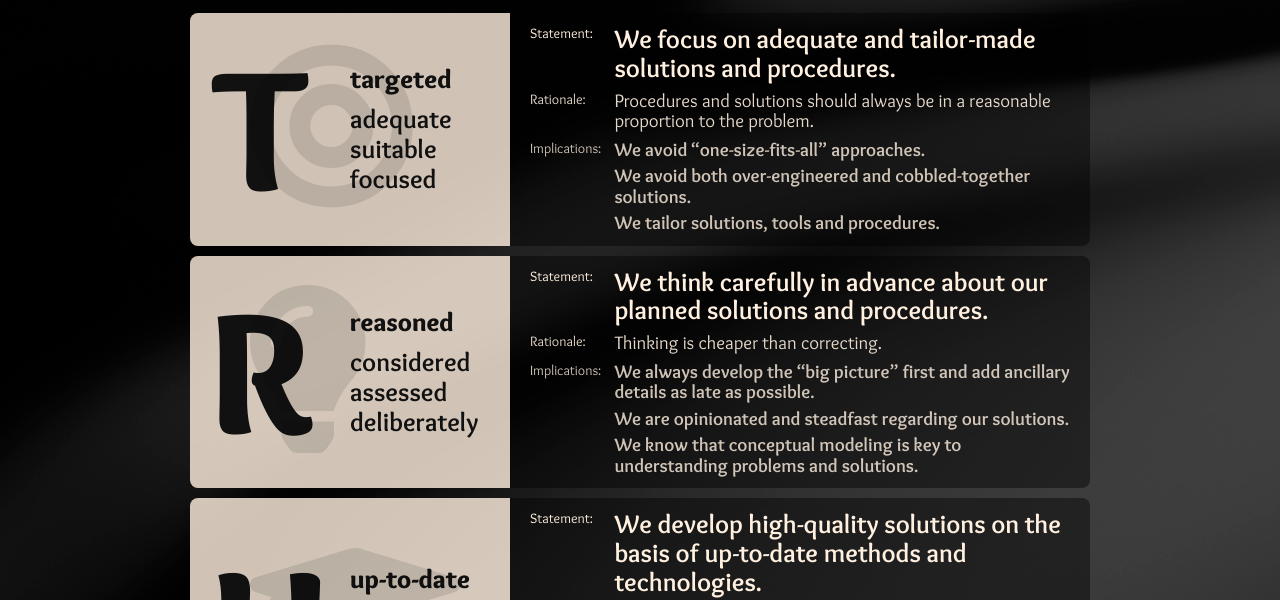
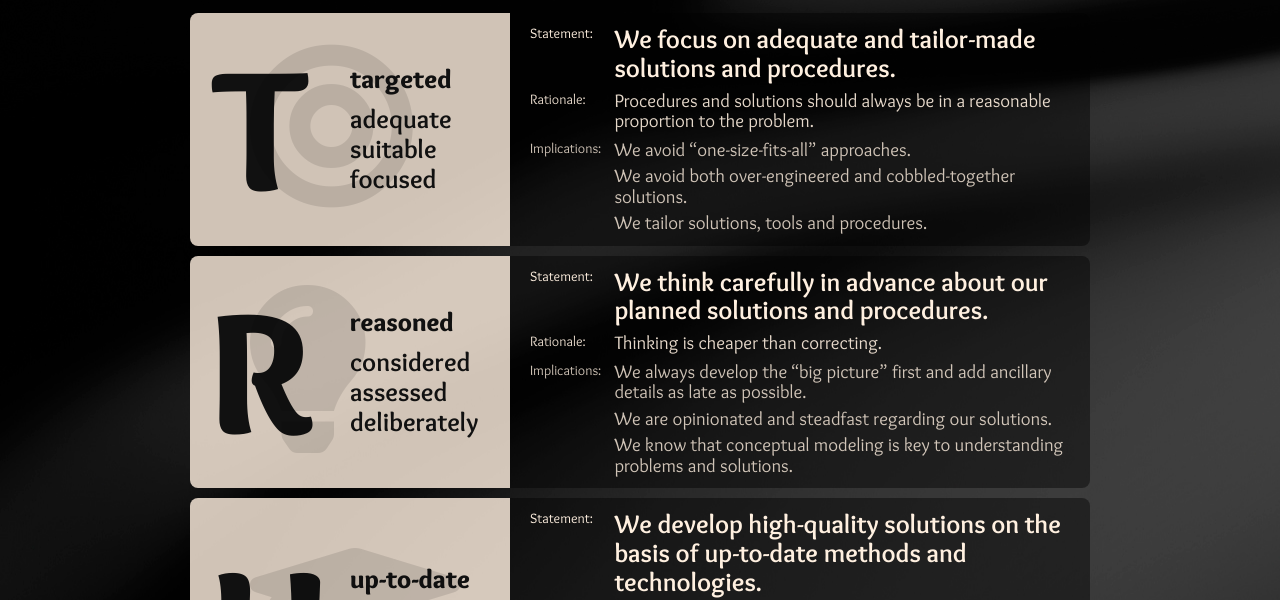
Before and after one commit to rse/true-manifesto, a website: page index.html in a window 1280 px wide. Shown: the part 171-771 px from the top of the page. Drawn offline with Linux system fonts and the light colour scheme.

Commit message:
apply another round of feedback

```diff
--- a/index.css
+++ b/index.css
@@ -182,9 +182,10 @@ body {
     width: 100%;
     line-height: 110%;
 }
-.content .properties .property .description .statement .sentences,
+.content .properties .property .description .statement .sentences {
+    font-weight: bold;
+}
 .content .properties .property .description .implications .sentences {
-    font-weight: bold;
 }
 .content .properties .property .description .implications .sentences .sentence {
     margin-bottom: 6px;
```
